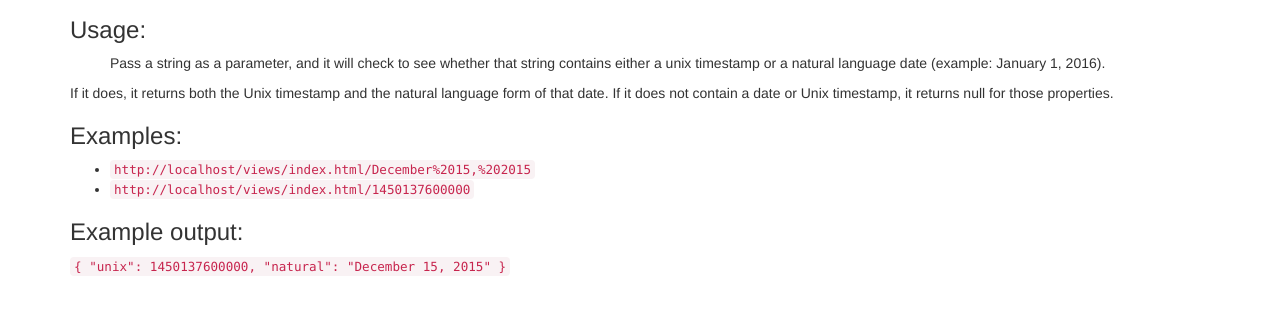
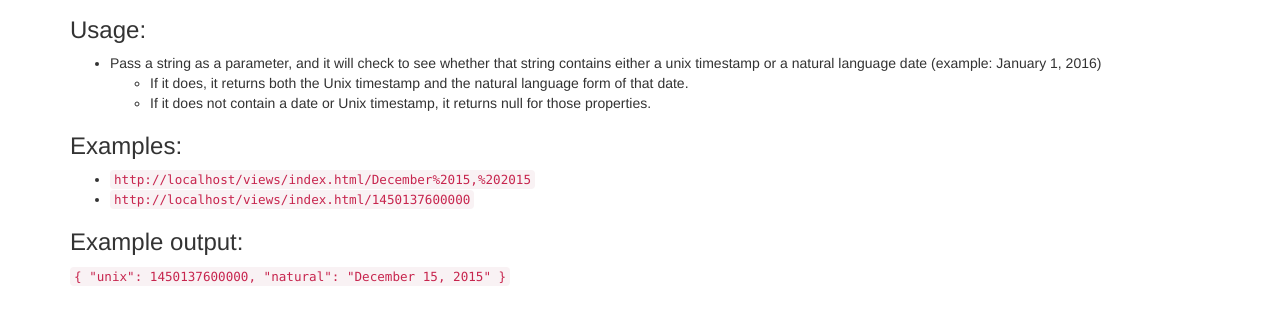
Before and after one commit to gavinwade12/timestamp-microservice, a website: page views/index.html in a window 1280 px wide. Shown: the part 63-388 px from the top of the page. Drawn offline with nearby package versions, Linux system fonts and the light colour scheme; files whose address does not match are found by name.

Commit message:
finished

```diff
--- a/views/index.html
+++ b/views/index.html
@@ -14,10 +14,14 @@
                 Timestamp Microservice
             </h1>
             <h3>Usage:</h3>
-            <ul>Pass a string as a parameter, and it will check to see whether that string contains either a unix timestamp or a natural language date (example: January 1, 2016).</ul>
-                      If it does, it returns both the Unix timestamp and the natural language form of that date.
-                      If it does not contain a date or Unix timestamp, it returns null for those properties.
-            </blockquote>
+            <ul>
+              <li>Pass a string as a parameter, and it will check to see whether that string contains either a unix timestamp or a natural language date (example: January 1, 2016)
+                  <ul>
+                      <li>If it does, it returns both the Unix timestamp and the natural language form of that date.</li>
+                      <li>If it does not contain a date or Unix timestamp, it returns null for those properties.</li>
+                  </ul>
+              </li>
+            </ul>
             <h3>Examples:</h3>
             <ul>
                 <li><code class="needs-link">/December%2015,%202015</code></li>
```
Also changed, not shown: package.json (+7 -9 lines), .config/configstore/update-notifier-npm.json.
